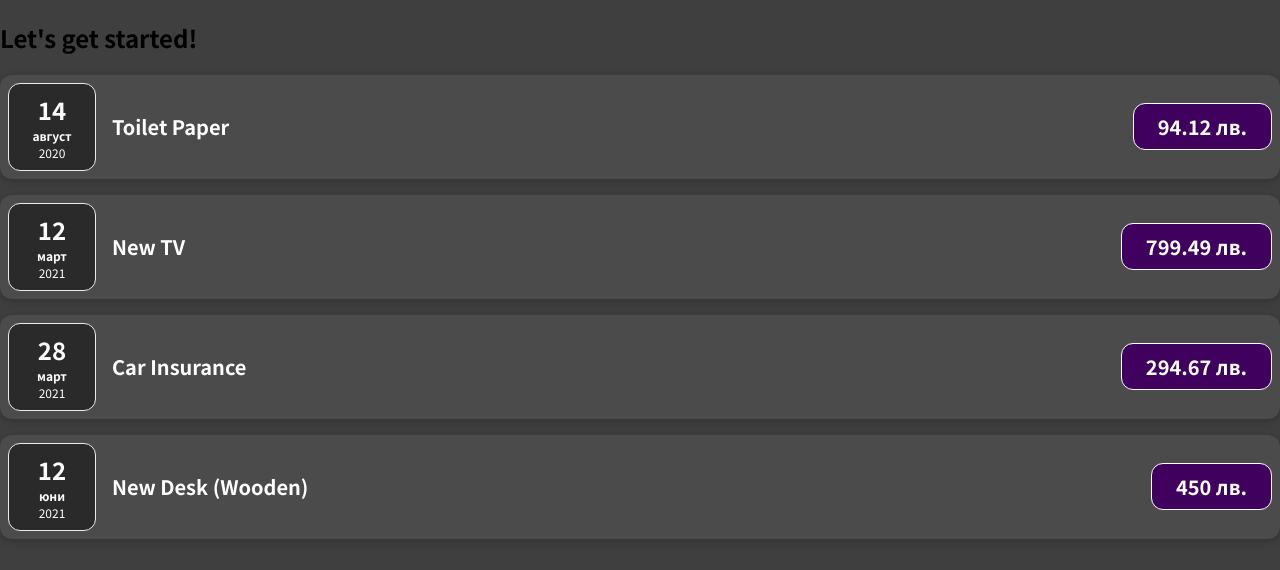
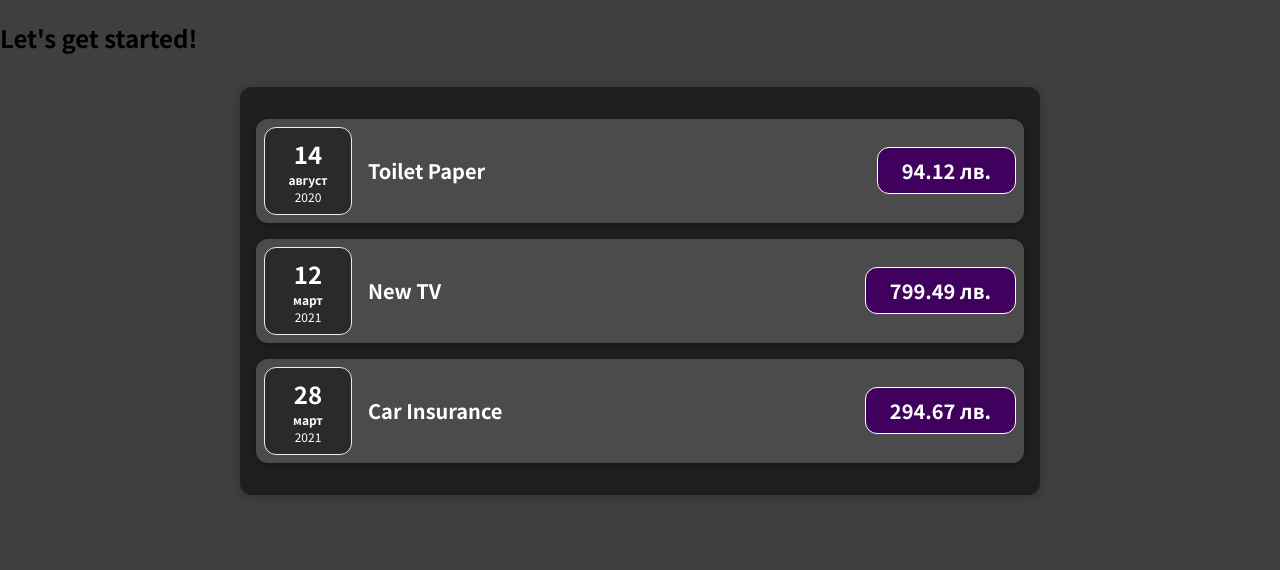
Before and after one commit to kalinpetrovbg/React-Expense-Tracker, a JavaScript app: page / in a window 1280 px wide. Shown: the top 570 px of the page. Built offline with nearby package versions, Linux system fonts and the light colour scheme.

Commit message:
Finished first part with major components

```diff
--- a/package.json
+++ b/package.json
@@ -1,5 +1,5 @@
 {
-  "name": "react-complete-guide",
+  "name": "my-new-home-expenses",
   "version": "0.1.0",
   "private": true,
   "dependencies": {
--- a/src/App.js
+++ b/src/App.js
@@ -1,4 +1,4 @@
-import ExpenseItem from "./components/ExpenseItem";
+import Expenses from "./components/Expenses";
 
 function App() {
   const expenses = [
@@ -26,11 +26,7 @@
   return (
     <div>
       <h2>Let's get started!</h2>
-      <ExpenseItem title={expenses[0].title} amount={expenses[0].amount} date={expenses[0].date}></ExpenseItem>
-      <ExpenseItem title={expenses[1].title} amount={expenses[1].amount} date={expenses[1].date}></ExpenseItem>
-      <ExpenseItem title={expenses[2].title} amount={expenses[2].amount} date={expenses[2].date}></ExpenseItem>
-      <ExpenseItem title={expenses[3].title} amount={expenses[3].amount} date={expenses[3].date}></ExpenseItem>
-
+      <Expenses items={expenses} />
     </div>
   );
 }
--- a/src/components/ExpenseDate.js
+++ b/src/components/ExpenseDate.js
@@ -1,8 +1,8 @@
 import './ExpenseDate.css';
 
 function ExpenseDate(props) {
-    const day = props.date.toLocaleString('en-US', {day: '2-digit'} );
-    const month = props.date.toLocaleString('bg-BG', {month: 'long'});
+  const day = props.date.toLocaleString('en-US', { day: '2-digit' });
+  const month = props.date.toLocaleString('bg-BG', { month: 'long' });
   const year = props.date.getFullYear();
 
   return (
--- a/src/components/ExpenseItem.js
+++ b/src/components/ExpenseItem.js
@@ -4,7 +4,7 @@
 function ExpenseItem(props) {
   return (
     <div className="expense-item">
-        <ExpenseDate date={props.date}/>
+      <ExpenseDate date={props.date} />
       <div className="expense-item__description">
         <h2>{props.title}</h2>
         <div className="expense-item__price">{props.amount} лв.</div>
--- /dev/null
+++ b/src/components/Expenses.css
@@ -0,0 +1,9 @@
+.expenses {
+  padding: 1rem;
+  background-color: rgb(31, 31, 31);
+  margin: 2rem auto;
+  width: 50rem;
+  max-width: 95%;
+  border-radius: 12px;
+  box-shadow: 0 1px 8px rgba(0, 0, 0, 0.25);
+}
--- /dev/null
+++ b/src/components/Expenses.js
@@ -0,0 +1,28 @@
+import ExpenseItem from "./ExpenseItem";
+import "./Expenses.css";
+
+function Expenses(props) {
+
+  return (
+
+    <div className="expenses">
+      <ExpenseItem
+        title="Toilet Paper"
+        amount={props.items[0].amount}
+        date={props.items[0].date}>
+      </ExpenseItem>
+      <ExpenseItem
+        title={props.items[1].title}
+        amount={props.items[1].amount}
+        date={props.items[1].date}>
+      </ExpenseItem>
+      <ExpenseItem
+        title={props.items[2].title}
+        amount={props.items[2].amount}
+        date={props.items[2].date}>
+      </ExpenseItem>
+    </div>
+  )
+}
+
+export default Expenses
```
Lines whose indentation alone changed are shown as unchanged.
